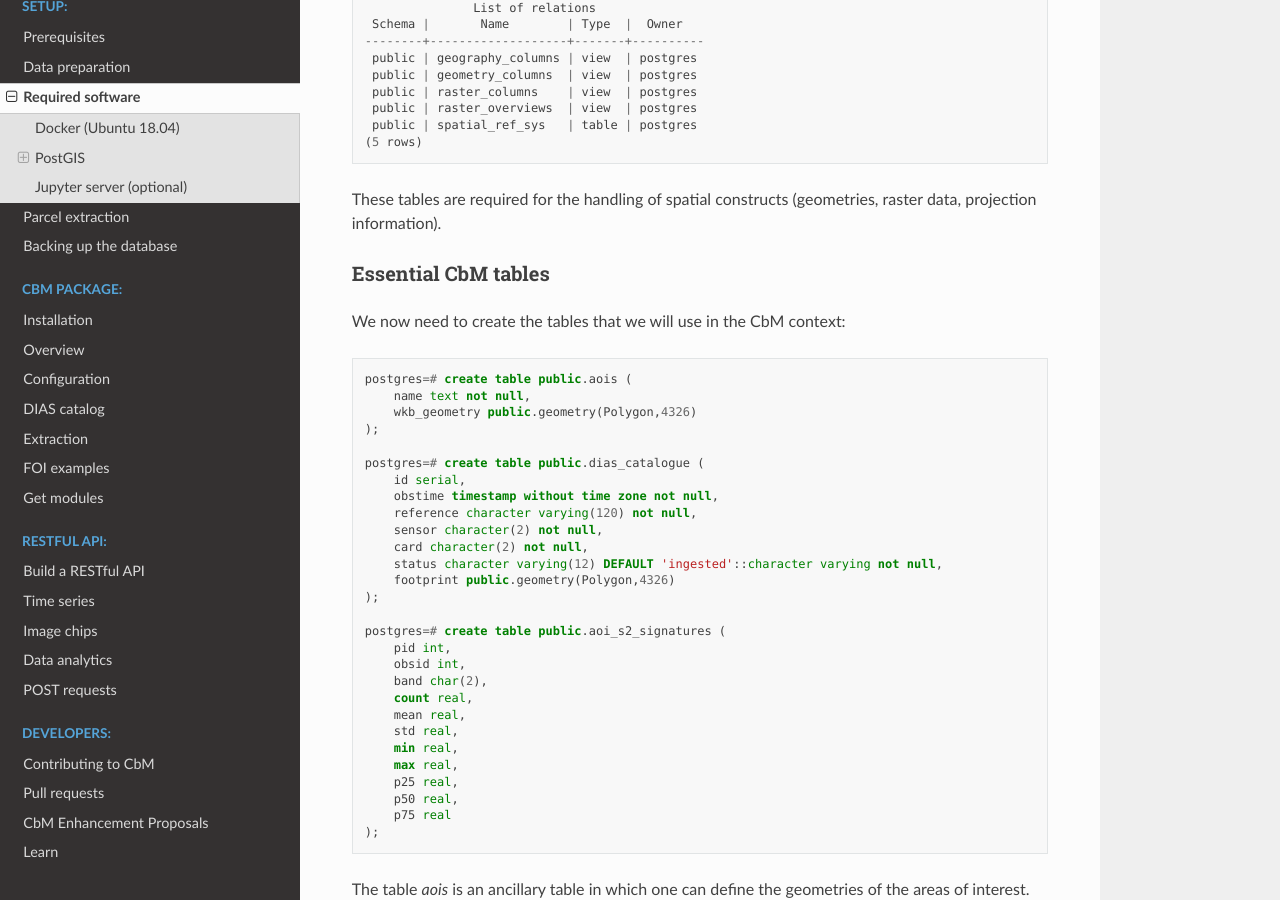
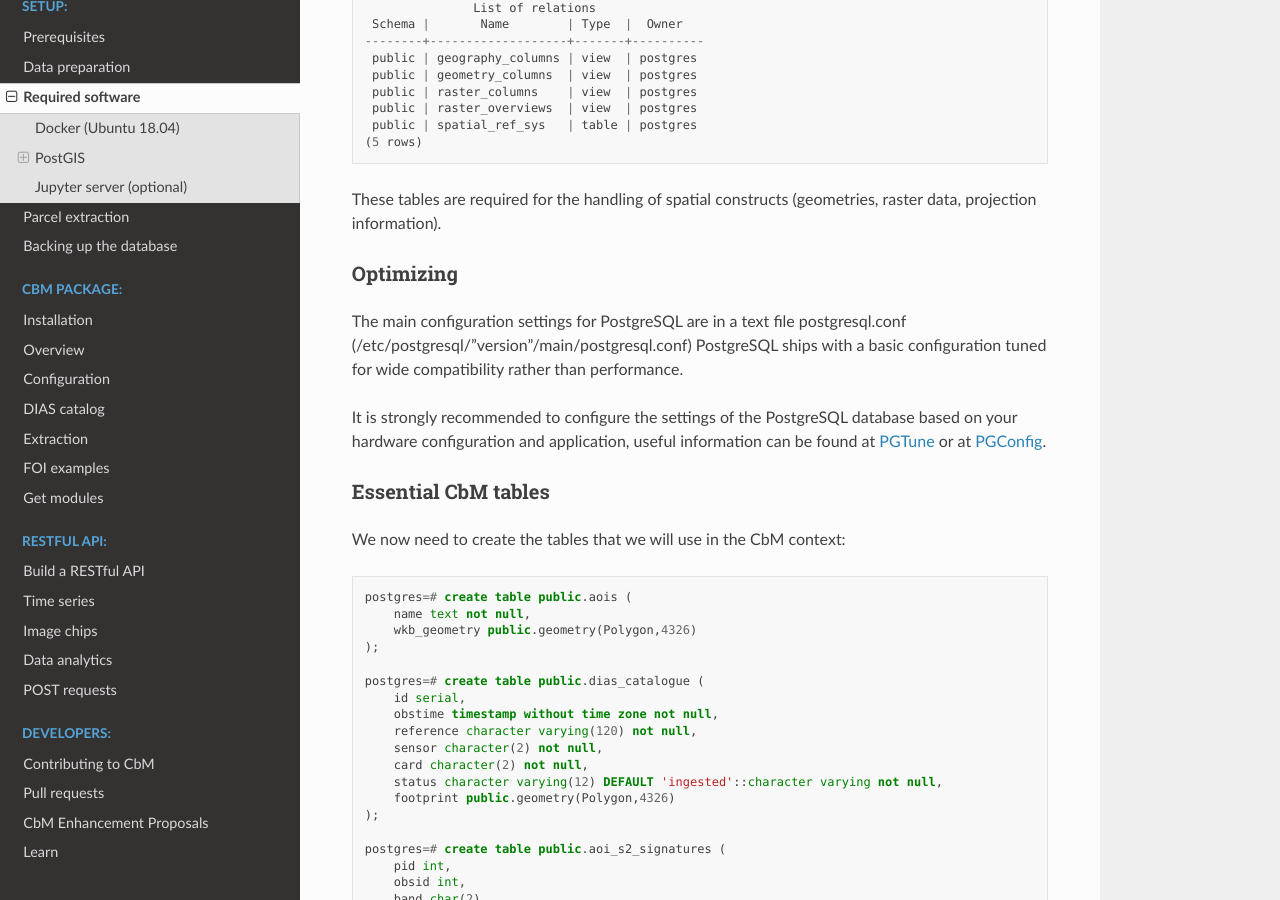
Before and after one commit to ec-jrc/cbm, a Sphinx documentation site: the page built from docs/setup_software.md, in a window 1280 px wide and 900 px high, scrolled down 1876 px. Built offline with Sphinx 7.4.7 and the Read the Docs theme 2.0.0, drawn with Linux system fonts in a browser that asks for light colours; pages that are not in the unit, such as notebooks, are missing from menus.

Commit message:
Add optimization information for the database.

````diff
--- a/docs/setup_software.md
+++ b/docs/setup_software.md
@@ -77,6 +77,16 @@ postgres=# \d
 (5 rows)
 ```
 These tables are required for the handling of spatial constructs (geometries, raster data, projection information).
+
+### Optimizing
+
+The main configuration settings for PostgreSQL are in a text file postgresql.conf
+(/etc/postgresql/"version"/main/postgresql.conf) PostgreSQL ships with a basic configuration
+tuned for wide compatibility rather than performance.
+
+It is strongly recommended to configure the settings of the PostgreSQL database
+based on your hardware configuration and application, useful information can be found at
+[PGTune](https://pgtune.leopard.in.ua/) or at [PGConfig](https://www.pgconfig.org/).
 
 ### Essential CbM tables
 
````
